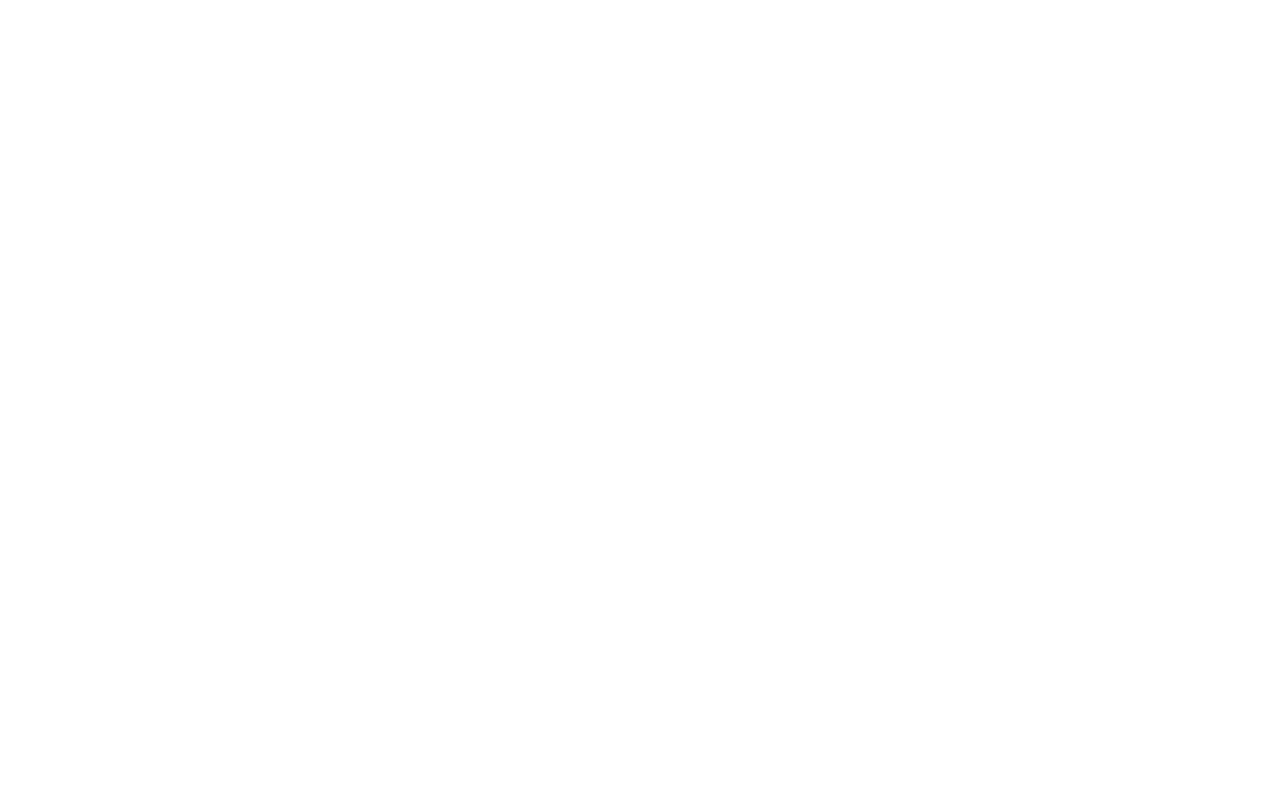
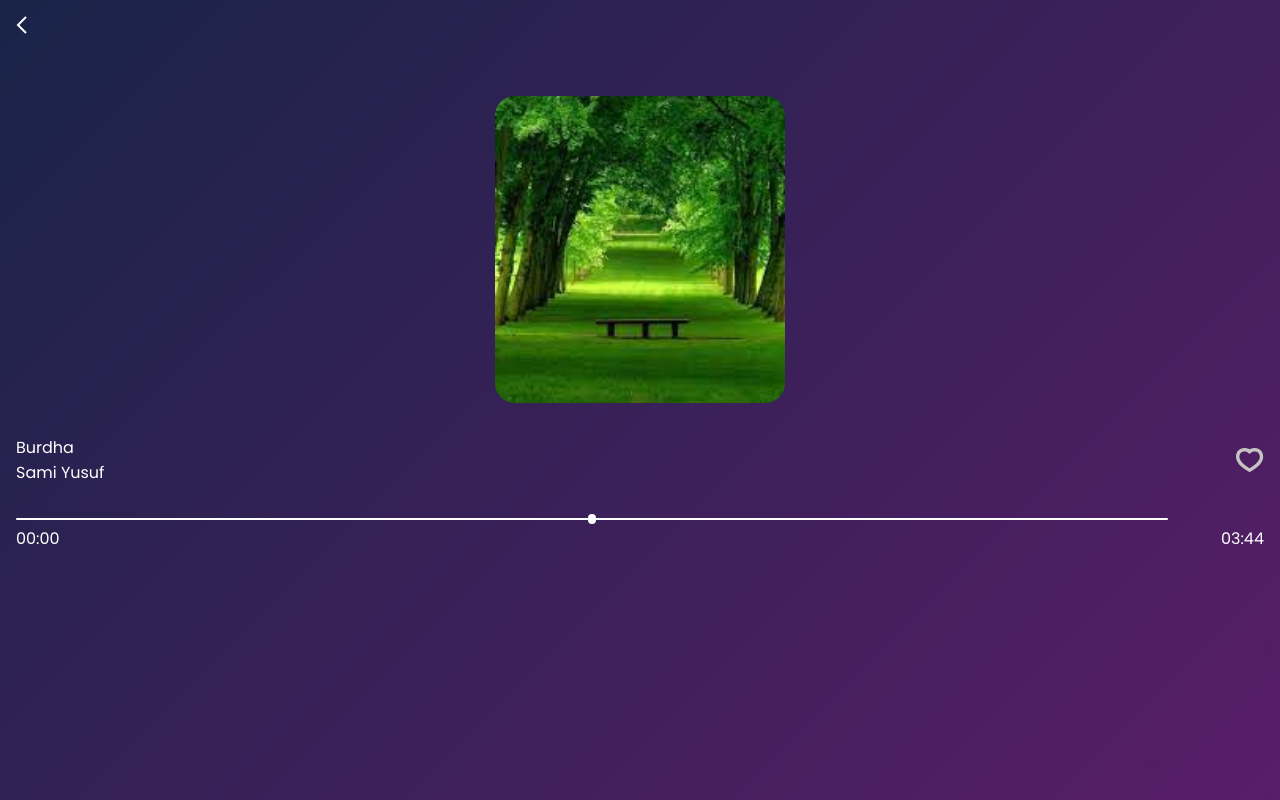
Before and after one commit to toriola998/halqoh, a Vue app: page /playing in a window 1280 px wide. Before the commit this address had no page. Built offline with nearby package versions, Linux system fonts and the light colour scheme.

Commit message:
added styles to playing page

```diff
--- a/src/App.vue
+++ b/src/App.vue
@@ -23,6 +23,13 @@ export default {
     font-family: 'Poppins', sans-serif;
 }
 
+.wrap {
+    height: 100vh;
+    width: 100%;
+    padding: 2rem 1rem;
+    background: linear-gradient(135deg, hsla(226, 49%, 19%, 1) 0%, hsla(288, 56%, 26%, 1) 100%);
+}
+
 .flex {
 	display: flex;
 	align-items: center;
@@ -40,4 +47,10 @@ p {
     justify-content: center;
     z-index: 99;
 }
+
+.song,
+.name,
+.music-duration {
+    justify-content: space-between;
+}
 </style>
--- /dev/null
+++ b/src/assets/css/input-range.css
@@ -0,0 +1,86 @@
+/*input range styles*/
+input[type=range] {
+    height: 0;
+    -webkit-appearance: none;
+     width: 90vw;
+  }
+
+  input[type=range]:focus {
+    outline: none;
+  }
+
+  input[type=range]::-webkit-slider-runnable-track {
+    width: 100%;
+    height: 2px;
+    cursor: pointer;
+    background: #fff;
+    border-radius: 5px;
+  }
+
+  input[type=range]::-webkit-slider-thumb {
+    height: 10px;
+    width: 8px;
+    border-radius: 25px;
+    background: #FFFFFF;
+    cursor: pointer;
+    -webkit-appearance: none;
+    margin-top: -4px;
+  }
+
+  input[type=range]:focus::-webkit-slider-runnable-track {
+    background: #fff;
+  }
+
+  input[type=range]::-moz-range-track {
+    width: 100%;
+    height: 10px;
+    cursor: pointer;
+    background: #fff;
+    border-radius: 5px;
+  }
+
+  input[type=range]::-moz-range-thumb {
+    height: 10px;
+    width: 8px;
+    border-radius: 5px;
+    background: #FFFFFF;
+    cursor: pointer;
+  }
+
+  input[type=range]::-ms-track {
+    width: 90vw;
+    height: 10px;
+    cursor: pointer;
+    background: transparent;
+    border-color: transparent;
+    color: transparent;
+  }
+
+  input[type=range]::-ms-fill-lower {
+    background: #fff;
+    border-radius: 10px;
+  }
+
+  input[type=range]::-ms-fill-upper {
+    background: #fff;
+    border-radius: 10px;
+  }
+
+  input[type=range]::-ms-thumb {
+    margin-top: 1px;
+    height: 10px;
+    width: 8px;
+    border-radius: 5px;
+    background: #FFFFFF;
+    cursor: pointer;
+  }
+
+  input[type=range]:focus::-ms-fill-lower {
+    background: #fff;
+  }
+
+  input[type=range]:focus::-ms-fill-upper {
+    background: #fff;
+  }
+
+/*input range styles*/
--- a/src/components/EachSong.vue
+++ b/src/components/EachSong.vue
@@ -31,7 +31,6 @@ export default {
 
 <style scoped>
      .song {
-        justify-content: space-between;
         width: 90vw;
         height: 4.5rem;
         background: radial-gradient(102.06% 345.4% at 50% 34.02%, rgba(87, 29, 102, 0.62) 0%, #223053 100%);
--- a/src/router/index.js
+++ b/src/router/index.js
@@ -1,6 +1,7 @@
 import {createRouter, createWebHistory} from 'vue-router'
 
 import Home from '../views/Home.vue'
+import Playing from '../views/Playing.vue'
 
 
 const router = createRouter({
@@ -18,6 +19,11 @@ const router = createRouter({
             name: 'Home',
             component: Home
         },
+        {
+            path: '/playing',
+            name: 'Playing',
+            component: Playing
+        },
     ]
 })
 export default router;
--- a/src/views/Home.vue
+++ b/src/views/Home.vue
@@ -1,5 +1,6 @@
 <template>
-    <div class="home">
+    <div class="home wrap">
+       <EachSong />
        <EachSong />
     </div>
 </template>
@@ -12,11 +13,5 @@ export default {
 </script>
 
 <style scoped>
-    .home {
-        height: 100vh;
-        width: 100%;
-        padding: 2rem 1rem;
-        background: linear-gradient(135deg, hsla(226, 49%, 19%, 1) 0%, hsla(288, 56%, 26%, 1) 100%);
-        /*background: linear-gradient(135deg, hsla(0, 0%, 0%, 1) 7%, hsla(288, 56%, 26%, 1) 100%);*/
-    }
+
 </style>
--- /dev/null
+++ b/src/views/Playing.vue
@@ -0,0 +1,73 @@
+<template>
+    <div class="playing wrap">
+        <img src="./../assets/icons/back-arrow.svg"
+            alt="Go back to playlist"
+            height=""
+            width=""
+            class="go-back"/>
+        <img src="./../assets/green-photo.svg"
+            class="photos cover"
+            alt=""
+            height=""
+            width=""/>
+        <div class="flex name">
+            <div>
+                <p>Burdha</p>
+                <p>Sami Yusuf</p>
+            </div>
+            <img src="./../assets/icons/favorite.svg"
+                alt=""
+                height=""
+                width=""/>
+        </div>
+        <div class="range-wrap">
+            <input type="range"
+                class="progress1"/>
+            <div class="flex music-duration">
+                <p>00:00</p>
+                <p>03:44</p>
+            </div>
+        </div>
+            <!-- <div class="now-playing-icons flex">
+                <img src="./assets/shuffle.svg" style="margin-top: 10px" class="shuffle-btn"/>
+                <div class="play-circle flex">
+                    <img src="./assets/previous.svg" class="prev-btn1"/>
+                </div>
+                <div class="play-circle flex">
+                    <img src="./assets/play-btn.svg" class="play-btn1"/>
+                    <img src="./assets/pause.png" class="pause-btn1"/>
+                </div>
+                <div class="play-circle flex">
+                    <img src="./assets/next.svg" class="next-btn1"/>
+                </div>
+                <img src="./assets/repeat.svg" style="margin-top: 10px" class="repeat-btn"/>
+
+    </div> -->
+</div>
+</template>
+
+<script>
+export default {
+
+}
+</script>
+
+<style scoped>
+@import "./../assets/css/input-range.css";
+    .playing {
+        position: relative;
+    }
+    .go-back {
+        position: absolute;
+        top: 1rem;
+        left: 1rem;
+    }
+    .cover {
+        margin: 4rem auto 2rem;
+        display: block;
+    }
+
+    .name {
+        margin: 1rem 0;
+    }
+</style>
```
